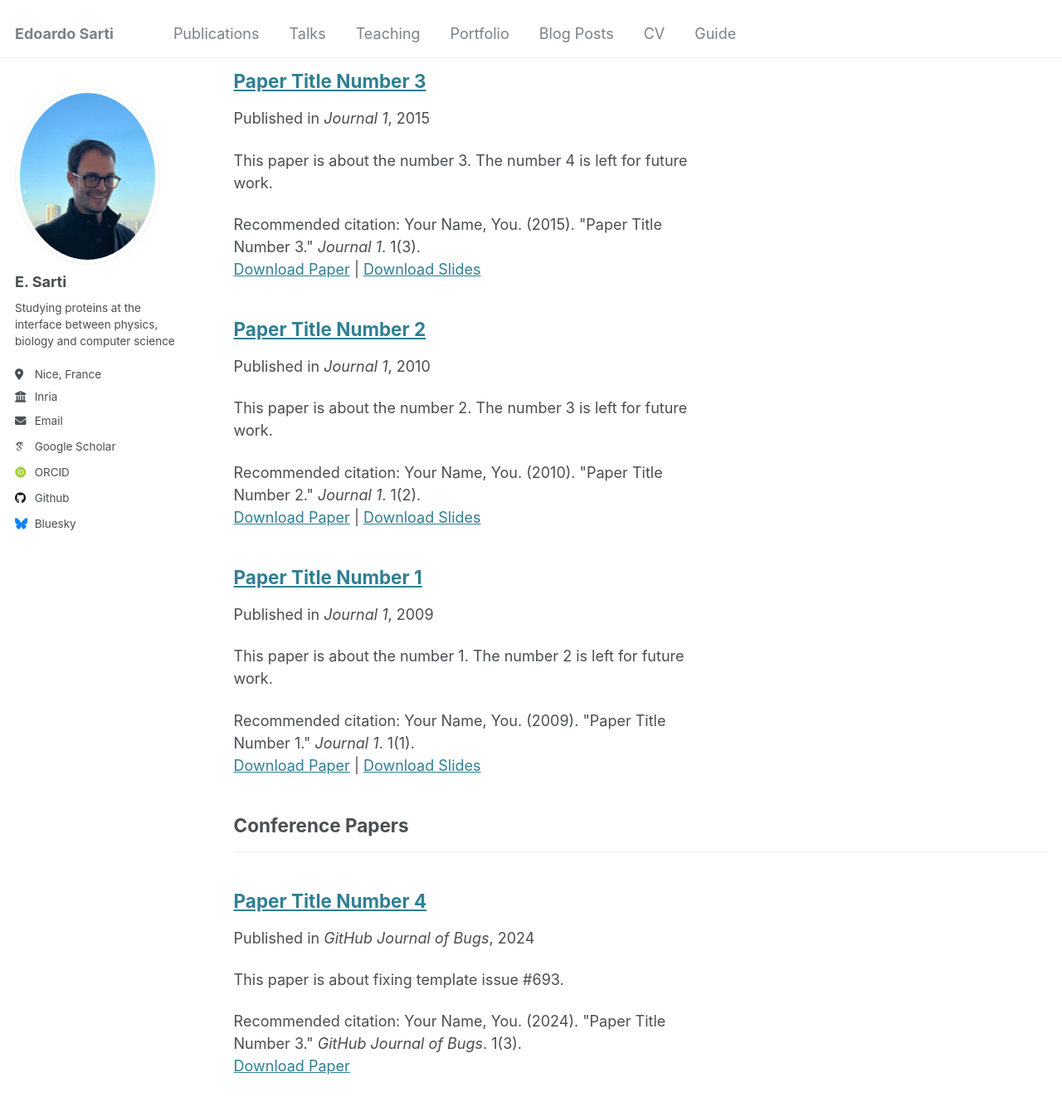
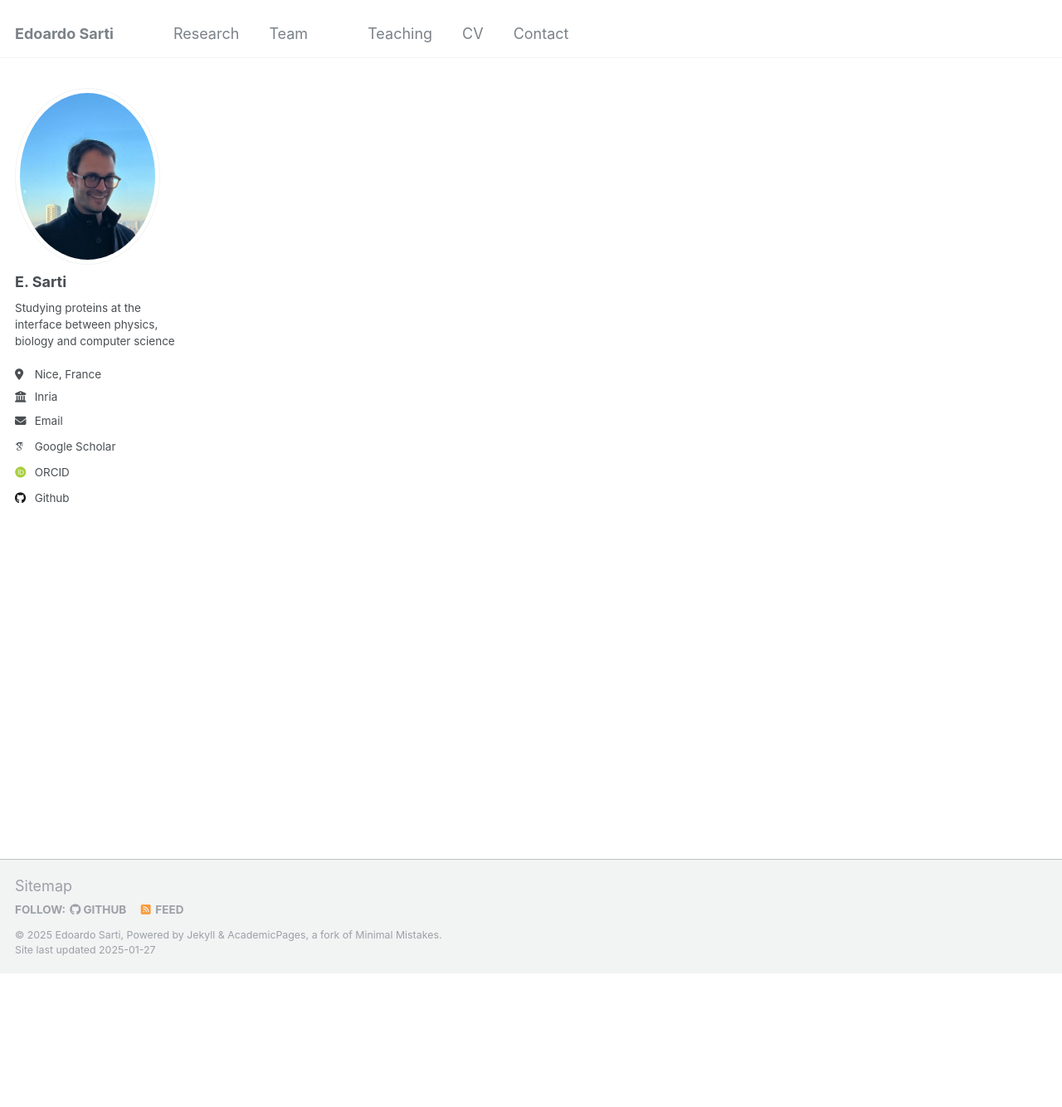
Before and after one commit to EdoardoSarti/edoardosarti.github.io, a Jekyll site: the page built from _pages/publications.html, in a window 1280 px wide and 1400 px high, scrolled down 227 px. Shown: the top 1334 px of the window at 83% size. Built offline with Jekyll 4.4.1, drawn with Linux system fonts in a browser that asks for light colours; some web fonts are replaced.

Commit message:
adapt to marco 1

```diff
--- a/_config.yml
+++ b/_config.yml
@@ -49,7 +49,7 @@
   stackoverflow    : # User number or user number and name (i.e., use "1" or "1/jeff-atwood")
 
   # Social media
-  bluesky          : "bsky.app" # Replace this with you Bluesky username
+  bluesky          : # Replace this with you Bluesky username
   facebook         : # Username
   flickr           : # Username
   foursquare       : # Username
--- a/_data/navigation.yml
+++ b/_data/navigation.yml
@@ -5,23 +5,20 @@
 # prevent it from being included in the site.
 
 main:
-  - title: "Publications"
-    url: /publications/
+  - title: "Research"
+    url: /research/
 
-  - title: "Talks"
-    url: /talks/
+  - title: "Team"
+    url: /team/
+
+  - software: "Software"
+    url: /software/
 
   - title: "Teaching"
     url: /teaching/
 
-  - title: "Portfolio"
-    url: /portfolio/
-
-  - title: "Blog Posts"
-    url: /year-archive/
-
   - title: "CV"
     url: /cv/
 
-  - title: "Guide"
-    url: /markdown/
+  - title: "Contact"
+    url: /contact/
```
Also changed, not shown: _pages/about.md (+4 -18 lines), _pages/team.md (added, +30 -0 lines), _dissemination/2009-10-01-paper-title-number-1.md (renamed from _publications/2009-10-01-paper-title-number-1.md), _dissemination/2010-10-01-paper-title-number-2.md (renamed from _publications/2010-10-01-paper-title-number-2.md), _dissemination/2015-10-01-paper-title-number-3.md (renamed from _publications/2015-10-01-paper-title-number-3.md), _dissemination/2024-02-17-paper-title-number-4.md (renamed from _publications/2024-02-17-paper-title-number-4.md).
